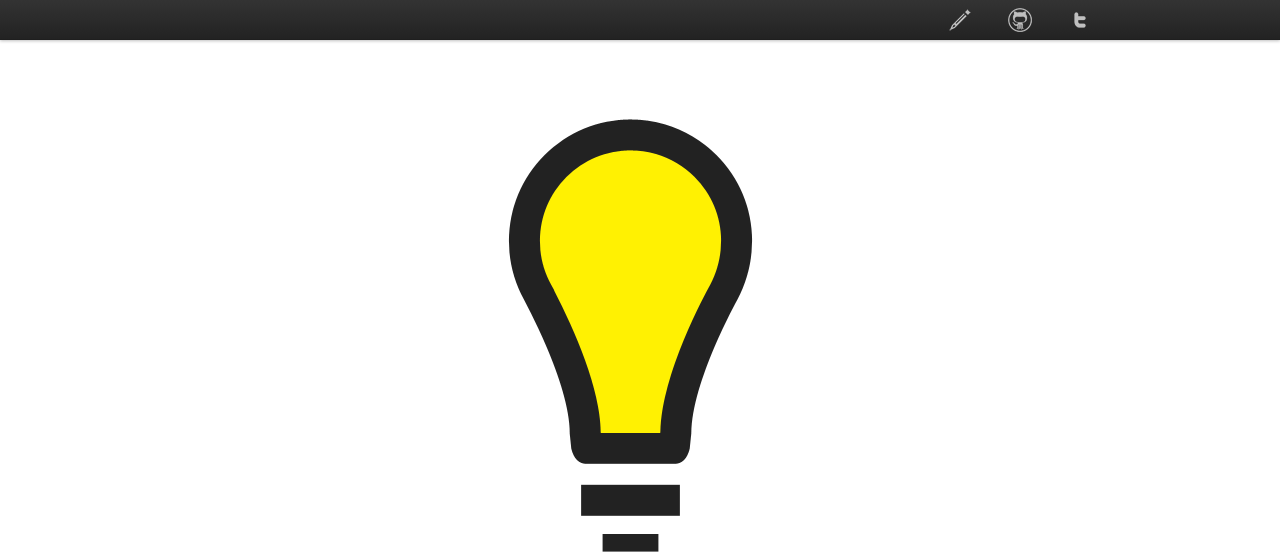
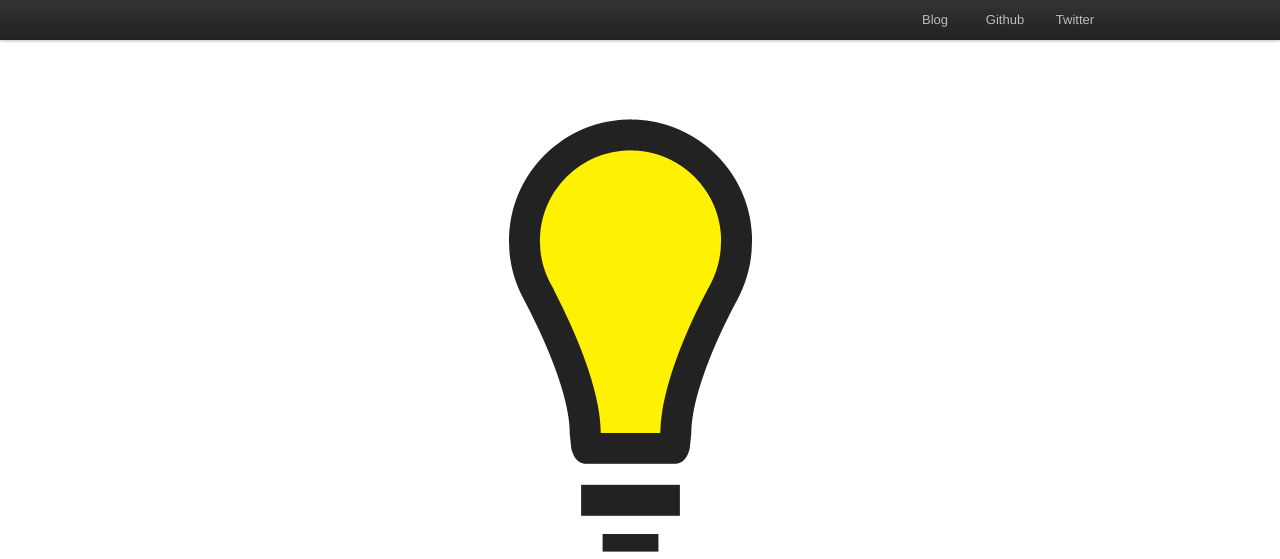
Before and after one commit to zachwill/old, a Flask app: page / in a window 1280 px wide. Shown: the top 559 px of the page. Run offline with Flask 2, Linux system fonts and the light colour scheme; some libraries are stand-ins or nearby versions.

Commit message:
Remove navigation images

```diff
--- a/static/css/main.css
+++ b/static/css/main.css
@@ -2,10 +2,7 @@
 ::-moz-selection{background:#0071b6;color:#fff;text-shadow:-1px 1px 1px #005183;}
 ::selection{background:#0071b6;color:#fff;text-shadow:-1px 1px 1px #005183;}
 body{margin-top:60px;}body:after{content:url(/static/img/idea_yellow.png);display:none;}
-.secondary-nav a{display:block;text-indent:-999em;width:40px;}
-.secondary-nav .blog{background:url(/static/img/blog.png) no-repeat center center;}
-.secondary-nav .github{background:url(/static/img/github_gray.png) no-repeat center center;}
-.secondary-nav .twitter{background:url(/static/img/twitter.png) no-repeat center center;}
+.secondary-nav a{display:block;text-align:center;width:50px;}
 .idea{background:url(/static/img/idea_yellow.png) no-repeat center center;display:block;height:500px;margin:0 auto;width:500px;}
 .path{background:url(/static/img/shuffle.png) no-repeat 222px bottom;height:500px;margin-top:80px;}
 .mac{background:url(/static/img/macbook.png) no-repeat center center;height:400px;}
--- a/static/css/main.less
+++ b/static/css/main.less
@@ -17,17 +17,8 @@ body{
 .secondary-nav{
     a{
         display: block;
-        text-indent: -999em;
-        width: 40px;
-    }
-    .blog{
-        background: url(/static/img/blog.png) no-repeat center center;
-    }
-    .github{
-        background: url(/static/img/github_gray.png) no-repeat center center;
-    }
-    .twitter{
-        background: url(/static/img/twitter.png) no-repeat center center;
+        text-align: center;
+        width: 50px;
     }
 }
 
```
